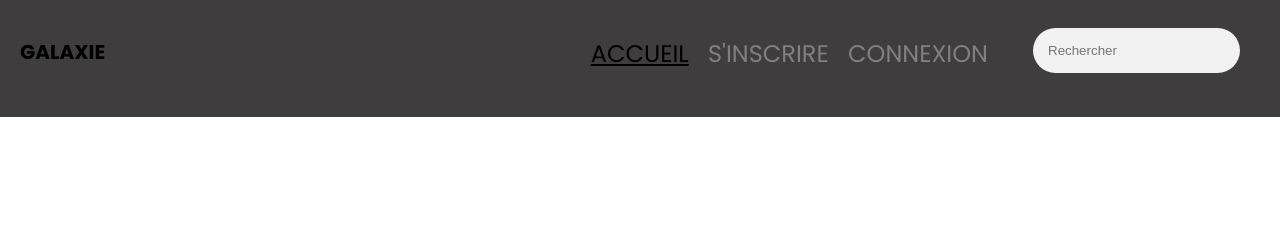
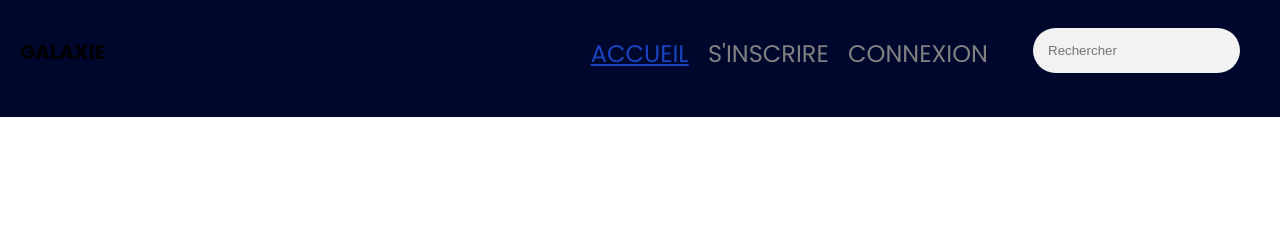
Before and after one commit to sjeannot550-spec/PRODUITS-INLINE, a plain HTML site: page A propos.html in a window 1280 px wide. In both pictures the pointer is over the link "ACCUEIL". Shown: the top 234 px of the page. Drawn offline with Linux system fonts and the light colour scheme.

Commit message:
Add files via upload

```diff
--- a/style.css
+++ b/style.css
@@ -12,7 +12,7 @@ nav {
     flex-wrap:wrap;
     justify-content: space-between;
     padding: 20px;
-    background-color: rgb(63, 61, 61);
+    background-color: #00072D;
     position: sticky;
     top: 0;
 }
@@ -35,7 +35,7 @@ nav a {
 }
 
 nav a:hover {
-    color: black;
+    color: #1A43BF;
     text-decoration: underline;
 }
 
--- a/styles.css
+++ b/styles.css
@@ -70,7 +70,7 @@ input[type="submit"] {
 
 button:hover,
 input[type="submit"]:hover {
-    background-color: grey
+    background-color: #1A43BF
 }
 
 .footer-text {
```
